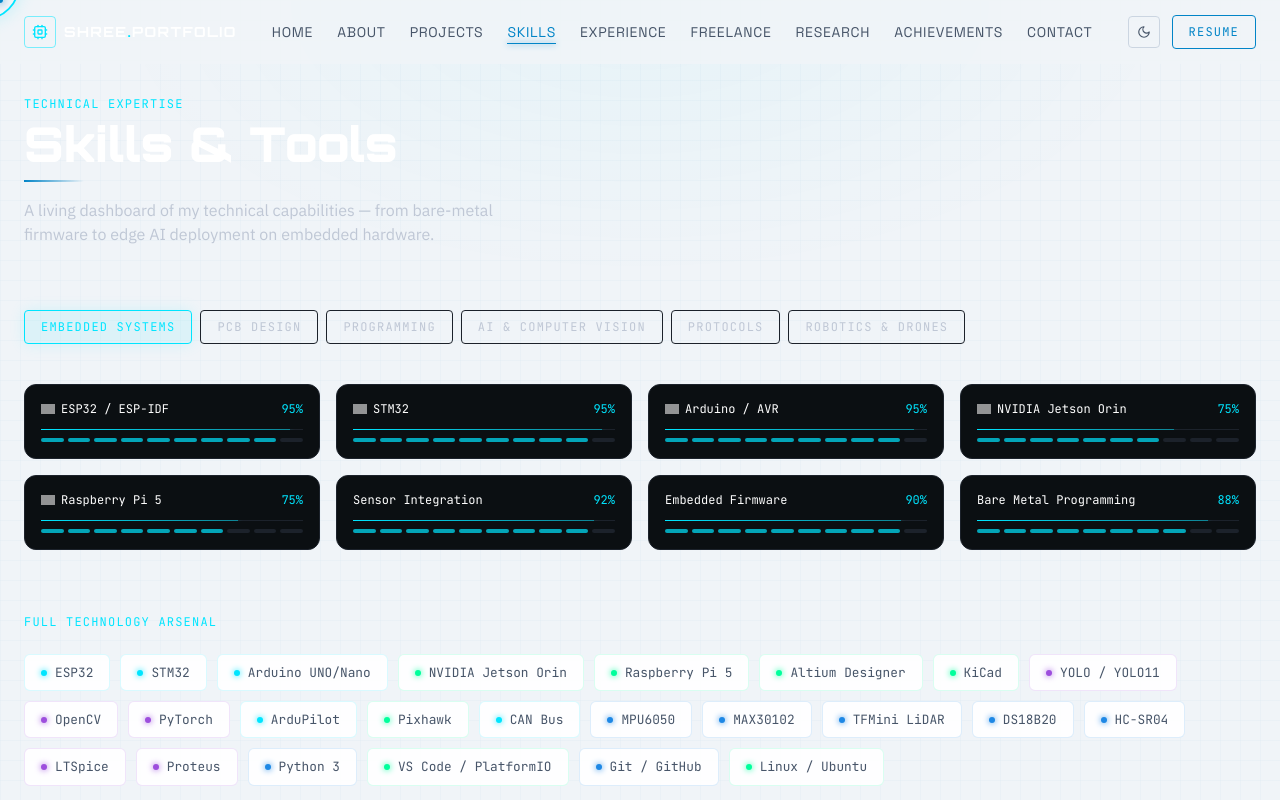
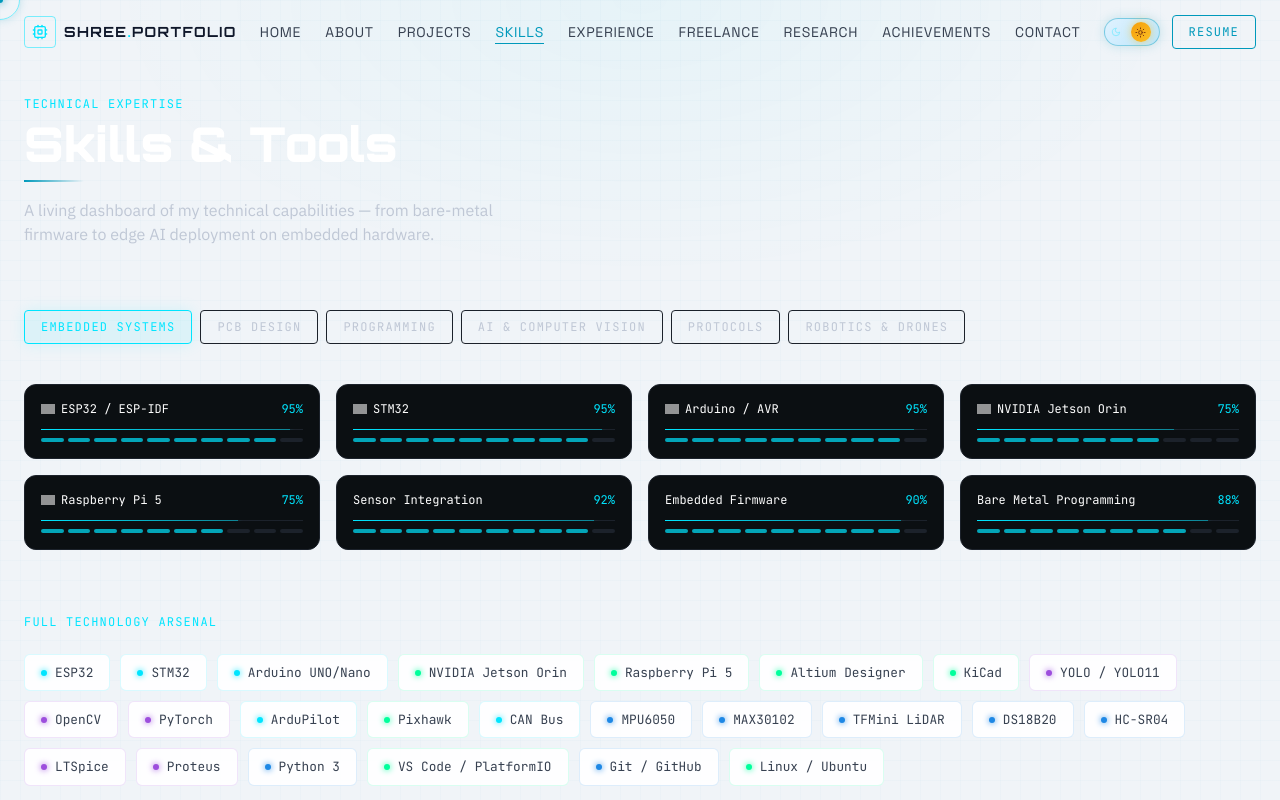
Before and after one commit to Shree699/portfolio_final, a Next.js app: page /skills in a window 1280 px wide. Both pictures are taken after a click on the button 1143 px from the left and 32 px from the top of the page. Shown: the top 800 px of the page. Built offline with nearby package versions, Linux system fonts and the light colour scheme; grey boxes are pictures that could not be loaded.

Commit message:
feat: add dark/light theme toggle — animated pill button in nav, full CSS variable overrides

```diff
--- a/app/globals.css
+++ b/app/globals.css
@@ -424,130 +424,107 @@ body {
   }
 }
 
-/* ═══════════════════════════════════════════════════════
-   LIGHT THEME  —  applied when <html data-theme="light">
-   ═══════════════════════════════════════════════════════ */
-
-/* Smooth colour transitions when toggling */
-*, *::before, *::after {
-  transition-property: background-color, border-color, color, box-shadow, opacity;
-  transition-duration: 0.3s;
-  transition-timing-function: ease;
+/* ── Light Theme ───────────────────────────────────────────── */
+[data-theme="light"] {
+  --cyan: #0099BB;
+  --electric-blue: #1565C0;
+  --emerald: #00897B;
+  --violet: #7B1FA2;
+  --text-secondary: #374151;
+  --border-color: #CBD5E1;
+  --glass: rgba(0,0,0,0.04);
+  --bg-primary: #F0F4F8;
+  --bg-secondary: #FFFFFF;
 }
 
-html[data-theme="light"] {
-  --bg-primary:    #f0f4f8;
-  --bg-secondary:  #ffffff;
-  --border-color:  #cbd5e1;
-  --text-secondary:#475569;
-  --glass:         rgba(255,255,255,0.7);
-  --cyan:          #0284c7;
-  --emerald:       #059669;
-  --violet:        #7c3aed;
-  --electric-blue: #1d4ed8;
+[data-theme="light"] body {
+  background-color: #F0F4F8;
+  color: #0F172A;
 }
 
-html[data-theme="light"] body {
-  background-color: #f0f4f8;
-  color: #0f172a;
+[data-theme="light"] ::-webkit-scrollbar-track { background: #E2E8F0; }
+[data-theme="light"] ::-webkit-scrollbar-thumb { background: #0099BB; }
+
+[data-theme="light"] ::selection {
+  background: rgba(0, 153, 187, 0.2);
+  color: #0099BB;
 }
 
-html[data-theme="light"] ::-webkit-scrollbar-track { background: #e2e8f0; }
-
-/* Grid background */
-html[data-theme="light"] .bg-grid-fine {
-  background-image:
-    linear-gradient(rgba(2,132,199,0.06) 1px, transparent 1px),
-    linear-gradient(90deg, rgba(2,132,199,0.06) 1px, transparent 1px);
+[data-theme="light"] .cursor-outer {
+  border-color: rgba(0, 153, 187, 0.7);
+  box-shadow: 0 0 10px rgba(0, 153, 187, 0.2);
+}
+[data-theme="light"] .cursor-inner {
+  background: #0099BB;
+  box-shadow: 0 0 8px #0099BB;
 }
 
-/* Navigation */
-html[data-theme="light"] nav {
-  background: rgba(240,244,248,0.9) !important;
+[data-theme="light"] .glass {
+  background: rgba(255,255,255,0.75);
+  border: 1px solid rgba(0,153,187,0.15);
 }
-html[data-theme="light"] .glass-strong {
+[data-theme="light"] .glass-strong {
   background: rgba(240,244,248,0.95);
-  border-color: rgba(2,132,199,0.12);
-}
-html[data-theme="light"] .nav-link        { color: #475569; }
-html[data-theme="light"] .nav-link:hover  { color: #0f172a; }
-html[data-theme="light"] .nav-link.active { color: #0284c7; }
-html[data-theme="light"] .nav-link::after { background: #0284c7; }
-
-/* Cards — override hardcoded dark backgrounds */
-html[data-theme="light"] .glass {
-  background: rgba(255,255,255,0.75);
-  border-color: rgba(203,213,225,0.9);
-  box-shadow: 0 1px 4px rgba(0,0,0,0.06);
+  border: 1px solid rgba(0,153,187,0.2);
 }
 
-/* Tech tags */
-html[data-theme="light"] .tech-tag {
-  background: rgba(2,132,199,0.08);
-  border-color: rgba(2,132,199,0.22);
-  color: #0369a1;
+[data-theme="light"] .bg-grid {
+  background-image:
+    linear-gradient(rgba(0,153,187,0.07) 1px, transparent 1px),
+    linear-gradient(90deg, rgba(0,153,187,0.07) 1px, transparent 1px);
+  background-size: 60px 60px;
 }
-html[data-theme="light"] .tech-tag:hover {
-  background: rgba(2,132,199,0.14);
-  border-color: #0284c7;
-  box-shadow: 0 0 8px rgba(2,132,199,0.15);
+[data-theme="light"] .bg-grid-fine {
+  background-image:
+    linear-gradient(rgba(0,153,187,0.05) 1px, transparent 1px),
+    linear-gradient(90deg, rgba(0,153,187,0.05) 1px, transparent 1px);
+  background-size: 20px 20px;
 }
 
-/* Skill chips */
-html[data-theme="light"] .skill-chip {
-  background: rgba(255,255,255,0.9);
-  border-color: rgba(203,213,225,0.9);
-  color: #475569;
-}
-html[data-theme="light"] .skill-chip:hover {
-  border-color: rgba(2,132,199,0.4);
-  color: #0f172a;
-}
-html[data-theme="light"] .skill-chip .chip-dot {
-  background: #0284c7;
-  box-shadow: 0 0 4px rgba(2,132,199,0.4);
+[data-theme="light"] .section-title::after {
+  background: linear-gradient(90deg, #0099BB, transparent);
 }
 
-/* Button glow */
-html[data-theme="light"] .btn-glow {
-  border-color: #0284c7;
-  color: #0284c7;
+[data-theme="light"] .nav-link { color: #374151; }
+[data-theme="light"] .nav-link:hover { color: #0F172A; }
+[data-theme="light"] .nav-link::after { background: #0099BB; box-shadow: none; }
+[data-theme="light"] .nav-link.active { color: #0099BB; }
+
+[data-theme="light"] .tech-tag {
+  background: rgba(0,153,187,0.08);
+  border: 1px solid rgba(0,153,187,0.3);
+  color: #005F73;
 }
-html[data-theme="light"] .btn-glow::before { background: #0284c7; }
-html[data-theme="light"] .btn-glow:hover   { color: #ffffff; box-shadow: 0 0 18px rgba(2,132,199,0.3); }
-
-/* Section title accent line */
-html[data-theme="light"] .section-title::after {
-  background: linear-gradient(90deg, #0284c7, transparent);
+[data-theme="light"] .tech-tag:hover {
+  background: rgba(0,153,187,0.16);
+  border-color: #0099BB;
+  box-shadow: 0 0 8px rgba(0,153,187,0.2);
 }
 
-/* Footer */
-html[data-theme="light"] footer {
-  background: #e2e8f0 !important;
-  border-top-color: #cbd5e1 !important;
+[data-theme="light"] .skill-chip {
+  background: rgba(255,255,255,0.9);
+  border: 1px solid #CBD5E1;
+  color: #374151;
+}
+[data-theme="light"] .skill-chip:hover {
+  border-color: rgba(0,153,187,0.5);
+  color: #0F172A;
+  box-shadow: 0 0 12px rgba(0,153,187,0.1);
+}
+[data-theme="light"] .skill-chip .chip-dot {
+  background: #0099BB;
+  box-shadow: 0 0 6px #0099BB;
 }
 
-/* Timeline */
-html[data-theme="light"] .timeline-line {
-  background: linear-gradient(180deg, #0284c7, #1d4ed8, transparent);
+[data-theme="light"] .btn-glow {
+  border-color: #0099BB;
+  color: #0099BB;
+}
+[data-theme="light"] .btn-glow::before { background: #0099BB; }
+[data-theme="light"] .btn-glow:hover {
+  color: #F0F4F8;
+  box-shadow: 0 0 20px rgba(0,153,187,0.35);
 }
 
-/* Neon text */
-html[data-theme="light"] .neon-cyan {
-  color: #0284c7;
-  text-shadow: none;
-}
-html[data-theme="light"] .neon-emerald {
-  color: #059669;
-  text-shadow: none;
-}
-
-/* Theme toggle button */
-html[data-theme="light"] .theme-toggle-btn {
-  border-color: #cbd5e1;
-  color: #475569;
-}
-html[data-theme="light"] .theme-toggle-btn:hover {
-  border-color: #0284c7;
-  color: #0284c7;
-}
+[data-theme="light"] .neon-cyan { color: #0099BB; text-shadow: none; }
+[data-theme="light"] .neon-emerald { color: #00897B; text-shadow: none; }
--- a/components/navigation.tsx
+++ b/components/navigation.tsx
@@ -4,7 +4,7 @@ import { useState, useEffect } from 'react';
 import Link from 'next/link';
 import { usePathname } from 'next/navigation';
 import { Menu, X, Cpu, Sun, Moon } from 'lucide-react';
-import { useTheme } from '@/contexts/theme-context';
+import { useTheme } from '@/components/theme-context';
 
 const NAV_ITEMS = [
   { label: 'Home', href: '/' },
@@ -18,13 +18,68 @@ const NAV_ITEMS = [
   { label: 'Contact', href: '/contact' },
 ];
 
+/* ── Animated theme toggle pill ─────────────────────────── */
+function ThemeToggle() {
+  const { theme, toggle } = useTheme();
+  const isLight = theme === 'light';
 
+  return (
+    <button
+      onClick={toggle}
+      aria-label={`Switch to ${isLight ? 'dark' : 'light'} theme`}
+      className="relative flex items-center w-14 h-7 rounded-full border transition-all duration-500 focus:outline-none focus-visible:ring-2 focus-visible:ring-cyan-400/50"
+      style={{
+        background: isLight
+          ? 'linear-gradient(135deg, #E0F2FE, #BAE6FD)'
+          : 'linear-gradient(135deg, #0B0F12, #1a2030)',
+        borderColor: isLight ? 'rgba(0,153,187,0.4)' : 'rgba(0,229,255,0.25)',
+        boxShadow: isLight
+          ? '0 0 12px rgba(0,153,187,0.2)'
+          : '0 0 12px rgba(0,229,255,0.15)',
+      }}
+    >
+      {/* Sliding thumb */}
+      <span
+        className="absolute flex items-center justify-center w-5 h-5 rounded-full transition-all duration-500"
+        style={{
+          left: isLight ? '26px' : '4px',
+          background: isLight
+            ? 'linear-gradient(135deg, #F59E0B, #FBBF24)'
+            : 'linear-gradient(135deg, #00E5FF, #00b8cc)',
+          boxShadow: isLight
+            ? '0 0 8px rgba(251,191,36,0.6)'
+            : '0 0 8px rgba(0,229,255,0.6)',
+        }}
+      >
+        {isLight
+          ? <Sun size={11} className="text-amber-900" />
+          : <Moon size={11} className="text-[#050505]" />
+        }
+      </span>
+
+      {/* Background icons (static) */}
+      <Moon
+        size={10}
+        className="absolute left-1.5 transition-opacity duration-300"
+        style={{ color: '#00E5FF', opacity: isLight ? 0.4 : 0 }}
+      />
+      <Sun
+        size={10}
+        className="absolute right-1.5 transition-opacity duration-300"
+        style={{ color: '#0099BB', opacity: isLight ? 0 : 0.4 }}
+      />
+    </button>
+  );
+}
+
+/* ── Navigation ─────────────────────────────────────────── */
 export default function Navigation() {
   const pathname = usePathname();
+  const { theme } = useTheme();
   const [scrolled, setScrolled] = useState(false);
   const [mobileOpen, setMobileOpen] = useState(false);
   const [activeIndex, setActiveIndex] = useState(-1);
-  const { theme, toggle } = useTheme();
+  const isLight = theme === 'light';
 
   useEffect(() => {
     const onScroll = () => setScrolled(window.scrollY > 40);
@@ -38,13 +93,17 @@ export default function Navigation() {
         className={`fixed top-0 left-0 right-0 z-50 transition-all duration-500 ${
           scrolled ? 'glass-strong border-b' : 'bg-transparent'
         }`}
-        style={{ borderBottomColor: scrolled ? 'rgba(0,229,255,0.1)' : 'transparent' }}
+        style={{ borderBottomColor: scrolled ? (isLight ? 'rgba(0,153,187,0.15)' : 'rgba(0,229,255,0.1)') : 'transparent' }}
       >
-        {/* Neon bottom border */}
+        {/* Bottom accent line */}
         {scrolled && (
           <div
             className="absolute bottom-0 left-0 right-0 h-px"
-            style={{ background: 'linear-gradient(90deg, transparent, rgba(0,229,255,0.4), rgba(0,255,156,0.2), transparent)' }}
+            style={{
+              background: isLight
+                ? 'linear-gradient(90deg, transparent, rgba(0,153,187,0.4), transparent)'
+                : 'linear-gradient(90deg, transparent, rgba(0,229,255,0.4), rgba(0,255,156,0.2), transparent)',
+            }}
           />
         )}
 
@@ -55,7 +114,10 @@ export default function Navigation() {
               <div className="absolute inset-0 rounded border border-cyan-400/50 group-hover:border-cyan-400 transition-colors" />
               <Cpu size={16} className="text-cyan-400" />
             </div>
-            <span className="font-orbitron font-bold text-sm tracking-widest text-white">
+            <span
+              className="font-orbitron font-bold text-sm tracking-widest"
+              style={{ color: isLight ? '#0F172A' : 'white' }}
+            >
               SHREE<span className="text-cyan-400">.</span>PORTFOLIO
             </span>
           </Link>
@@ -75,17 +137,9 @@ export default function Navigation() {
             ))}
           </div>
 
-          {/* Theme toggle + Resume CTA */}
+          {/* CTA + Theme Toggle */}
           <div className="hidden lg:flex items-center gap-3">
-            <button
-              onClick={toggle}
-              aria-label="Toggle theme"
-              className="w-8 h-8 flex items-center justify-center border border-[#1C222B] theme-toggle-btn rounded transition-all duration-300 hover:border-cyan-400/40 text-[#BFC7D5] hover:text-cyan-400"
-            >
-              {theme === 'dark'
-                ? <Sun size={14} />
-                : <Moon size={14} />}
-            </button>
+            <ThemeToggle />
             <Link
               href="/resume"
               className="btn-glow px-4 py-2 text-xs font-mono tracking-widest uppercase rounded"
@@ -94,14 +148,21 @@ export default function Navigation() {
             </Link>
           </div>
 
-          {/* Mobile toggle */}
-          <button
-            className="lg:hidden text-white p-2"
-            onClick={() => setMobileOpen(v => !v)}
-            aria-label="Toggle menu"
-          >
-            {mobileOpen ? <X size={20} className="text-cyan-400" /> : <Menu size={20} />}
-          </button>
+          {/* Mobile controls */}
+          <div className="lg:hidden flex items-center gap-3">
+            <ThemeToggle />
+            <button
+              className="p-2"
+              style={{ color: isLight ? '#0F172A' : 'white' }}
+              onClick={() => setMobileOpen(v => !v)}
+              aria-label="Toggle menu"
+            >
+              {mobileOpen
+                ? <X size={20} className="text-cyan-400" />
+                : <Menu size={20} />
+              }
+            </button>
+          </div>
         </div>
       </nav>
 
@@ -110,7 +171,10 @@ export default function Navigation() {
         className={`fixed inset-0 z-40 transition-all duration-500 lg:hidden ${
           mobileOpen ? 'opacity-100 pointer-events-auto' : 'opacity-0 pointer-events-none'
         }`}
-        style={{ background: 'rgba(5,5,5,0.97)', backdropFilter: 'blur(20px)' }}
+        style={{
+          background: isLight ? 'rgba(240,244,248,0.97)' : 'rgba(5,5,5,0.97)',
+          backdropFilter: 'blur(20px)',
+        }}
       >
         <div className="flex flex-col items-center justify-center h-full gap-6 pt-16">
           {NAV_ITEMS.map(item => (
@@ -119,20 +183,14 @@ export default function Navigation() {
               href={item.href}
               onClick={() => setMobileOpen(false)}
               className={`font-orbitron text-xl tracking-widest uppercase transition-colors ${
-                pathname === item.href ? 'text-cyan-400' : 'text-[#BFC7D5] hover:text-white'
+                pathname === item.href
+                  ? 'text-cyan-400'
+                  : isLight ? 'text-[#374151] hover:text-[#0F172A]' : 'text-[#BFC7D5] hover:text-white'
               }`}
             >
               {item.label}
             </Link>
           ))}
-          {/* Mobile theme toggle */}
-          <button
-            onClick={() => { toggle(); setMobileOpen(false); }}
-            className="flex items-center gap-2 font-mono text-sm tracking-widest uppercase text-[#BFC7D5] hover:text-cyan-400 transition-colors mt-2"
-          >
-            {theme === 'dark' ? <Sun size={16} /> : <Moon size={16} />}
-            {theme === 'dark' ? 'Light Mode' : 'Dark Mode'}
-          </button>
           <Link
             href="/resume"
             onClick={() => setMobileOpen(false)}
--- a/components/providers.tsx
+++ b/components/providers.tsx
@@ -5,7 +5,7 @@ import CustomCursor from '@/components/custom-cursor';
 import Loader from '@/components/loader';
 import Navigation from '@/components/navigation';
 import Footer from '@/components/footer';
-import { ThemeProvider } from '@/contexts/theme-context';
+import { ThemeProvider } from '@/components/theme-context';
 
 export default function Providers({ children }: { children: React.ReactNode }) {
   const [loaded, setLoaded] = useState(false);
--- a/contexts/theme-context.tsx
+++ b/components/theme-context.tsx
@@ -1,6 +1,6 @@
 'use client';
 
-import React, { createContext, useContext, useEffect, useState } from 'react';
+import { createContext, useContext, useEffect, useState, ReactNode } from 'react';
 
 type Theme = 'dark' | 'light';
 
@@ -14,16 +14,14 @@ const ThemeContext = createContext<ThemeContextValue>({
   toggle: () => {},
 });
 
-export function ThemeProvider({ children }: { children: React.ReactNode }) {
+export function ThemeProvider({ children }: { children: ReactNode }) {
   const [theme, setTheme] = useState<Theme>('dark');
 
-  /* Read persisted preference on mount */
+  /* Persist + apply on mount */
   useEffect(() => {
-    const saved = localStorage.getItem('portfolio-theme') as Theme | null;
-    if (saved === 'light' || saved === 'dark') {
-      setTheme(saved);
-      document.documentElement.setAttribute('data-theme', saved);
-    }
+    const saved = (localStorage.getItem('portfolio-theme') as Theme) || 'dark';
+    setTheme(saved);
+    document.documentElement.setAttribute('data-theme', saved);
   }, []);
 
   const toggle = () => {
@@ -42,4 +40,6 @@ export function ThemeProvider({ children }: { children: React.ReactNode }) {
   );
 }
 
-export const useTheme = () => useContext(ThemeContext);
+export function useTheme() {
+  return useContext(ThemeContext);
+}
```
